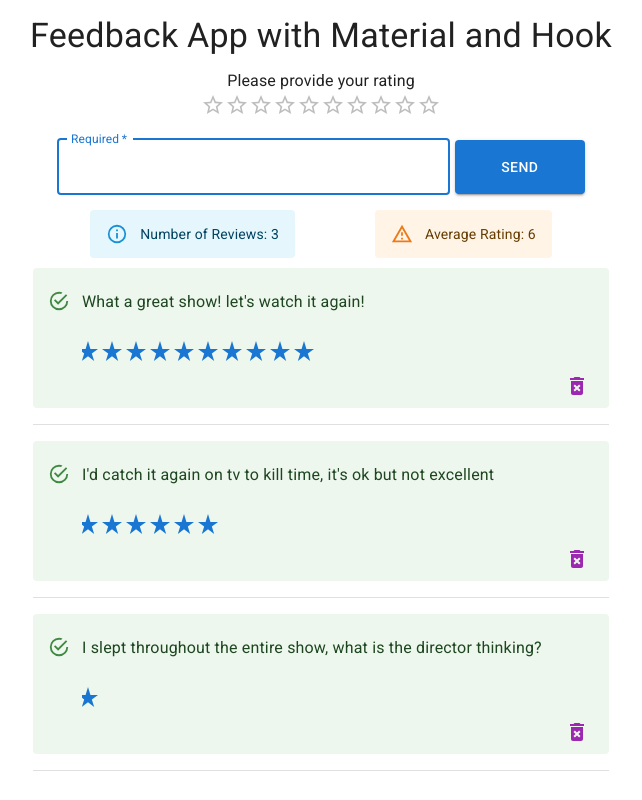
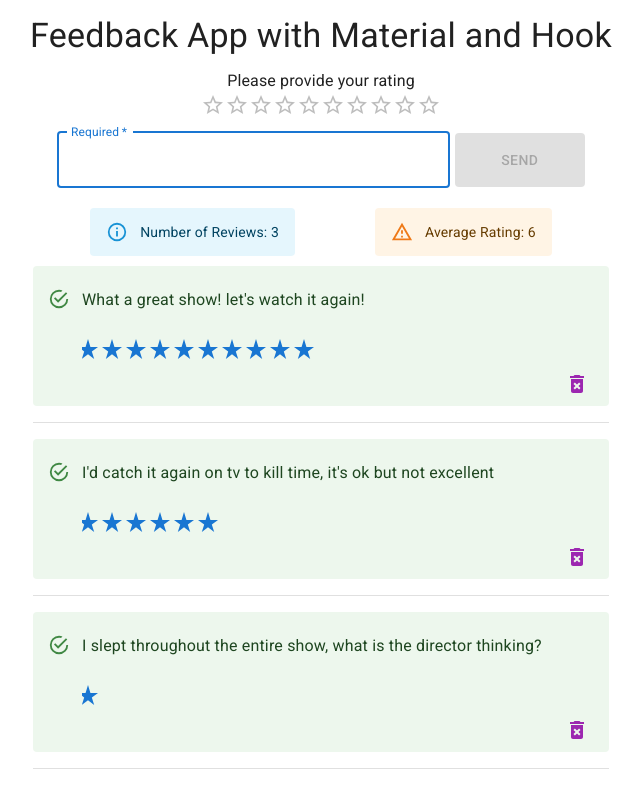
Before and after one commit to goodwill80/material-feedback-app, a React (Create React App) app: page / in a window 1280 px wide. Shown: the whole page, without its empty margins (319-961 px from the left). Built offline with nearby package versions, Linux system fonts and the light colour scheme.

Commit message:
input logic for btn disabled and reset

```diff
--- a/public/index.html
+++ b/public/index.html
@@ -10,6 +10,7 @@
       content="Web site created using create-react-app"
     />
     <link rel="apple-touch-icon" href="%PUBLIC_URL%/logo192.png" />
+    <script src="https://kit.fontawesome.com/bff0bbac5d.js" crossorigin="anonymous"></script>
     <link rel="stylesheet" href="https://fonts.googleapis.com/icon?family=Material+Icons"/>
     <link rel="manifest" href="%PUBLIC_URL%/manifest.json" />
     <link rel="stylesheet" href="https://fonts.googleapis.com/css?family=Roboto:300,400,500,700&display=swap"/>
--- a/src/components/FeedbackForm/Button.jsx
+++ b/src/components/FeedbackForm/Button.jsx
@@ -1,9 +1,9 @@
 import Button from '@mui/material/Button';
 
-function FeedbackButton() {
+function FeedbackButton(props) {
   return (
       <>
-      <Button variant="contained" sx={{padding:"15px", marginLeft: "5px", width: "30%"}}>Send</Button>
+      <Button variant="contained" disabled={props.btnDisabled} type="submit" sx={{padding:"15px", marginLeft: "5px", width: "30%"}}>Send</Button>
       </>
 
   )
--- a/src/components/FeedbackForm/FeedbackForm.jsx
+++ b/src/components/FeedbackForm/FeedbackForm.jsx
@@ -1,20 +1,49 @@
 import CssBaseline from '@mui/material/CssBaseline';
 import TextField from '@mui/material/TextField';
 import Container from '@mui/material/Container';
+import { Typography } from '@mui/material';
 import FeedbackRating from '../FeedbackRating/FeedbackRating';
 import { useState, useContext } from 'react';
 import FeedbackButton from './Button';
+import { FeedbackContext } from '../../context/FeedbackContext';
 
 function FeedbackForm() {
+    const { addFeedback } = useContext(FeedbackContext);
     const [rating, setRating] = useState(0);
+    const [textAlert, setAlert] = useState('')
     const [text, setText] = useState('');
+    const [btn, setBtnDisabled] = useState(true)
 
     const handleChange= (e)=>{
+
+        if(text==='') {
+            setBtnDisabled(true);
+            setAlert(null);
+        } else if (text !== '' && text.trim().length <= 10) {
+            setBtnDisabled(true);
+            setAlert("Text must be more than 10 characters");
+        } else {
+            setBtnDisabled(false);
+            setAlert("");
+        }
         setText(e.target.value);
+    }
+
+    const handleSubmit = (e)=>{
+        e.preventDefault();
+        if(rating <= 0) {
+            alert("Please enter a rating")
+        } else {
+            addFeedback(rating, text);
+            setText('');
+            setBtnDisabled(true);
+            setRating(0)
+        }
     }
 
   return (
     <>
+    <form onSubmit={handleSubmit}>
     <CssBaseline />
     <FeedbackRating
         selectRating={(num)=> setRating(num)}/>
@@ -29,8 +58,10 @@ function FeedbackForm() {
         autoFocus
         value={text}
         onChange={handleChange}/>
-    <FeedbackButton />
+    <FeedbackButton type={'submit'} btnDisabled={btn}/>
     </Container>
+    </form>
+    <Typography variant="p" align="center" gutterBottom sx={{color: "red"}}>{textAlert}</Typography>
     </>
   )
 }
--- a/src/components/FeedbackRating/FeedbackRating.jsx
+++ b/src/components/FeedbackRating/FeedbackRating.jsx
@@ -14,7 +14,7 @@ function FeedbackRating(props) {
     }
 
   return (
-    <Box sx={{margin: "auto"}}>
+    <Box sx={{display:"flex", flexDirection:"column", justifyContent: "center", alignItems: "center"}}>
     <Typography component="legend" align="center">Please provide your rating</Typography>
     <Rating onChange={ handleChange } name="customized-10" max={10} value={value}/>
     </Box>
--- a/src/context/FeedbackContext.jsx
+++ b/src/context/FeedbackContext.jsx
@@ -1,9 +1,17 @@
 import { useState, createContext } from 'react';
 import initialFeedbacks from './TestData';
+import { v4 as uuidv4 } from 'uuid';
+
 const FeedbackContext = createContext();
+
 
 function FeedbackContextProvider(props) {
   const [feedbacks, setFeedbacks] = useState(initialFeedbacks)
+
+  //Add a Feedback
+  const addFeedback = (rating, text)=>{
+    setFeedbacks([...feedbacks, {id: uuidv4(), text: text, rating: rating}])
+  }
 
   //Delete a Feedback
   const deleteFeedback = (id)=>{
@@ -13,7 +21,7 @@ function FeedbackContextProvider(props) {
   }
 
   return (
-    <FeedbackContext.Provider value={{feedbacks, setFeedbacks, deleteFeedback}}>
+    <FeedbackContext.Provider value={{feedbacks, setFeedbacks, deleteFeedback, addFeedback}}>
         {props.children}
     </FeedbackContext.Provider>
   )
```
